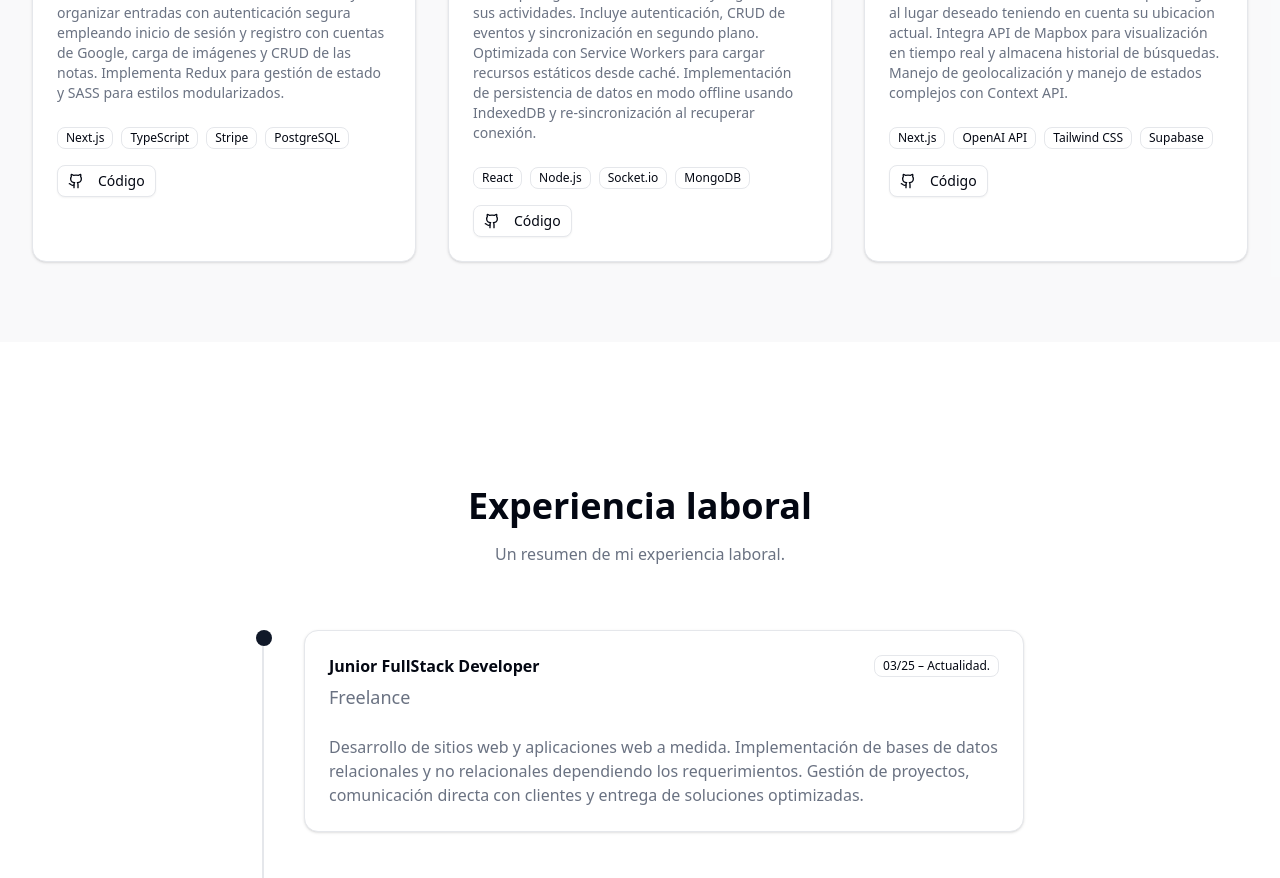
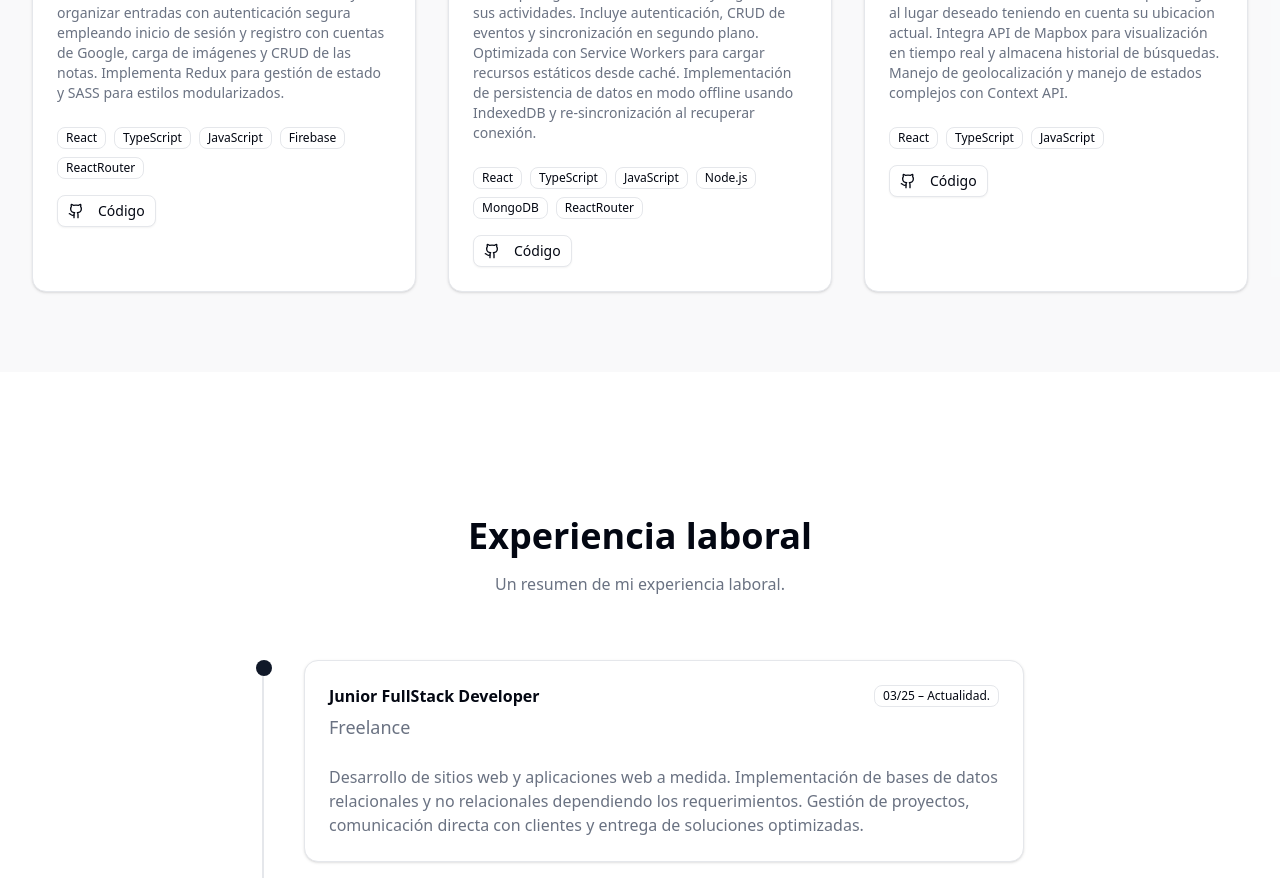
Before and after one commit to GonzaloPenia/PortfolioWeb, a React (Vite) app: page / in a window 1280 px wide. Shown: the part 3280-4158 px from the top of the page. Built offline with nearby package versions, Linux system fonts and the light colour scheme.

Commit message:
projects fix

```diff
--- a/src/components/Projects.tsx
+++ b/src/components/Projects.tsx
@@ -9,7 +9,7 @@ import { Github } from 'lucide-react'
       title: "Journal-App",
       description:
         "Aplicación de diario personal para tomar notas relevantes desarrollada con React, JavaScript y Firebase. Permite a los usuarios crear, editar y organizar entradas con autenticación segura empleando inicio de sesión y registro con cuentas de Google, carga de imágenes y CRUD de las notas. Implementa Redux para gestión de estado y SASS para estilos modularizados.",
-      tech: ["Next.js", "TypeScript", "Stripe", "PostgreSQL"],
+      tech: [ "React", "TypeScript", "JavaScript", "Firebase", "ReactRouter"],
       image: "/JournalApp4-3.jpg",
       github: "https://github.com/GonzaloPenia/U17-JournalApp",
       live: "#",
@@ -17,7 +17,7 @@ import { Github } from 'lucide-react'
     {
       title: "Calendar-App",
       description: "Aplicación de calendario tipo PWA con capacidad offline. Permite a los usuarios registrarse e iniciar sesión para gestionar su calendario y organizar sus actividades. Incluye autenticación, CRUD de eventos y sincronización en segundo plano. Optimizada con Service Workers para cargar recursos estáticos desde caché. Implementación de persistencia de datos en modo offline usando IndexedDB y re-sincronización al recuperar conexión.",
-      tech: ["React", "Node.js", "Socket.io", "MongoDB"],
+      tech: ["React", "TypeScript", "JavaScript", "Node.js", "MongoDB", "ReactRouter"],
       image: "/CalendarApp4-3.jpg",
       github: "https://github.com/GonzaloPenia/ReactCalendarFrontend",
       live: "#",
@@ -25,7 +25,7 @@ import { Github } from 'lucide-react'
     {
       title: "Maps-App",
       description: "Aplicación interactiva de mapas con búsqueda de direcciones, marcadores personalizados y rutas. Permite al usuario visualizar el camino para llegar al lugar deseado teniendo en cuenta su ubicacion actual. Integra API de Mapbox para visualización en tiempo real y almacena historial de búsquedas. Manejo de geolocalización y manejo de estados complejos con Context API.",
-      tech: ["Next.js", "OpenAI API", "Tailwind CSS", "Supabase"],
+      tech: ["React", "TypeScript", "JavaScript"],
       image: "/MapsApp3-4.jpg",
       github: "https://github.com/GonzaloPenia/ReactADV",
       live: "#",
```
